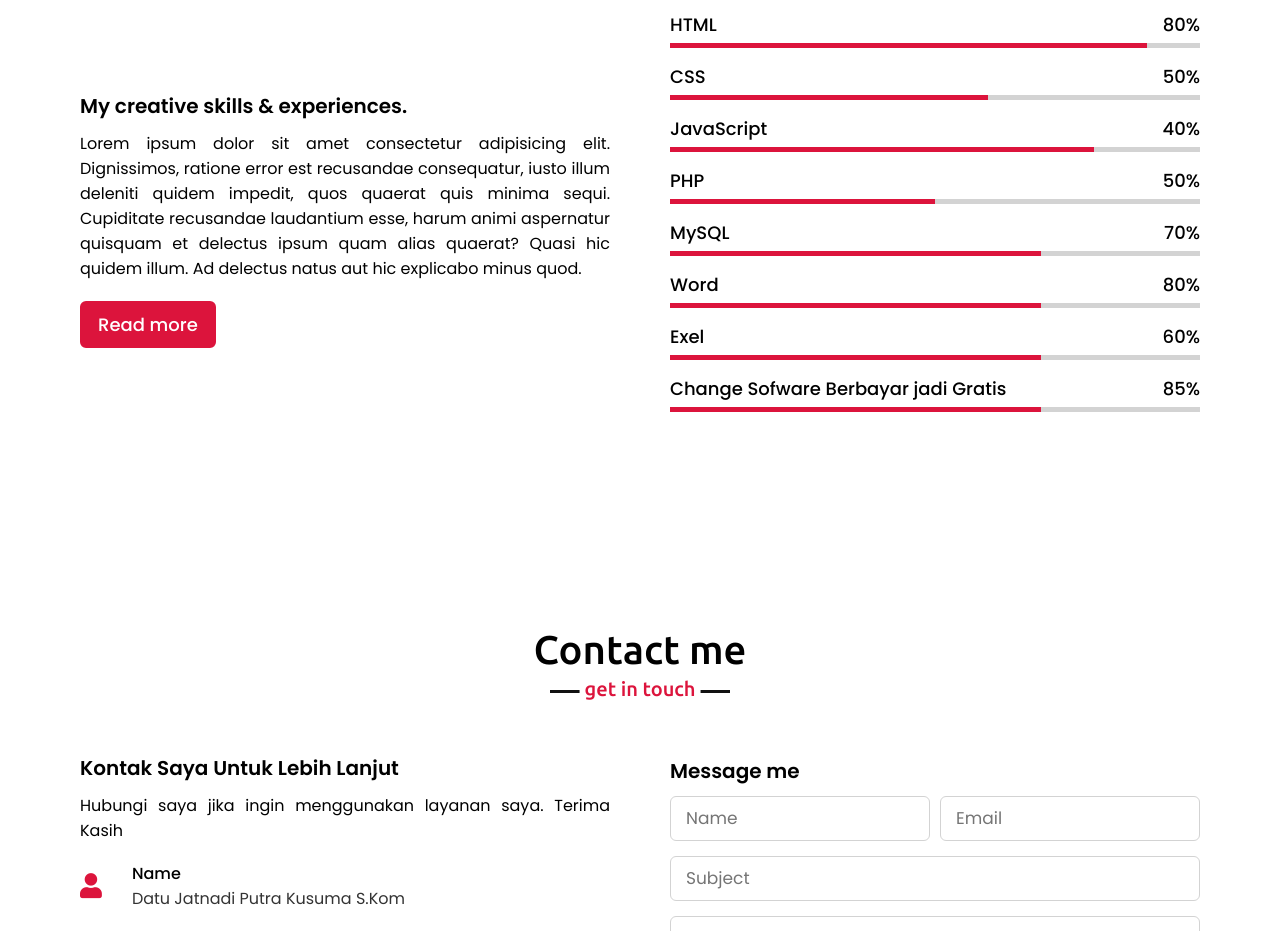
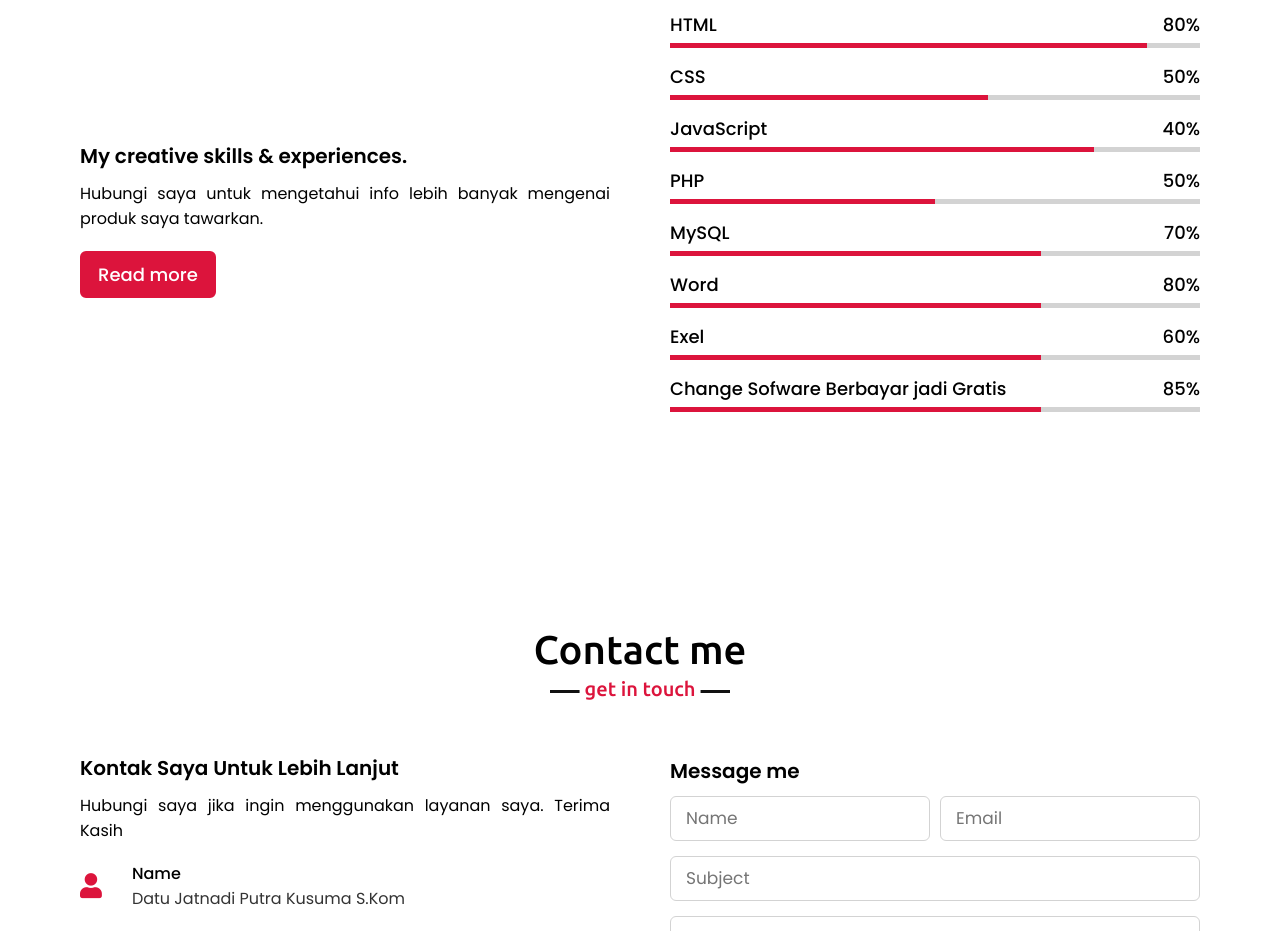
Before and after one commit to DatuJatnadiIT/Portfolioku, a plain HTML site: page index.html in a window 1280 px wide. Shown: the part 2280-3211 px from the top of the page. Drawn offline with nearby package versions, Linux system fonts and the light colour scheme.

Commit message:
index.html

```diff
--- a/index.html
+++ b/index.html
@@ -102,7 +102,7 @@
             <div class="skills-content">
                 <div class="column left">
                     <div class="text">My creative skills & experiences.</div>
-                    <p>Lorem ipsum dolor sit amet consectetur adipisicing elit. Dignissimos, ratione error est recusandae consequatur, iusto illum deleniti quidem impedit, quos quaerat quis minima sequi. Cupiditate recusandae laudantium esse, harum animi aspernatur quisquam et delectus ipsum quam alias quaerat? Quasi hic quidem illum. Ad delectus natus aut hic explicabo minus quod.</p>
+                    <p>Hubungi saya untuk mengetahui info lebih banyak mengenai produk saya tawarkan.</p>
                     <a href="#">Read more</a>
                 </div>
                 <div class="column right">
```
